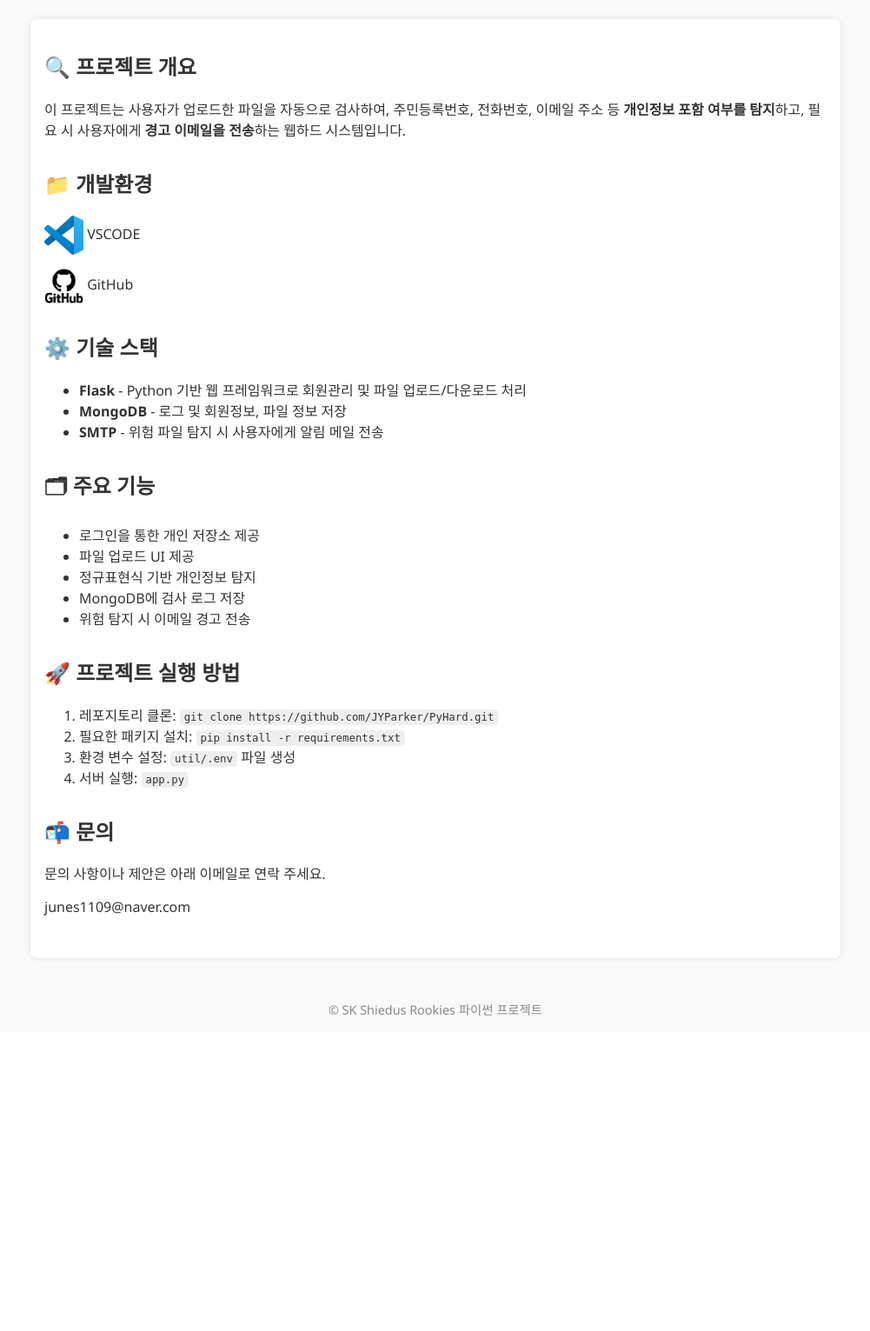
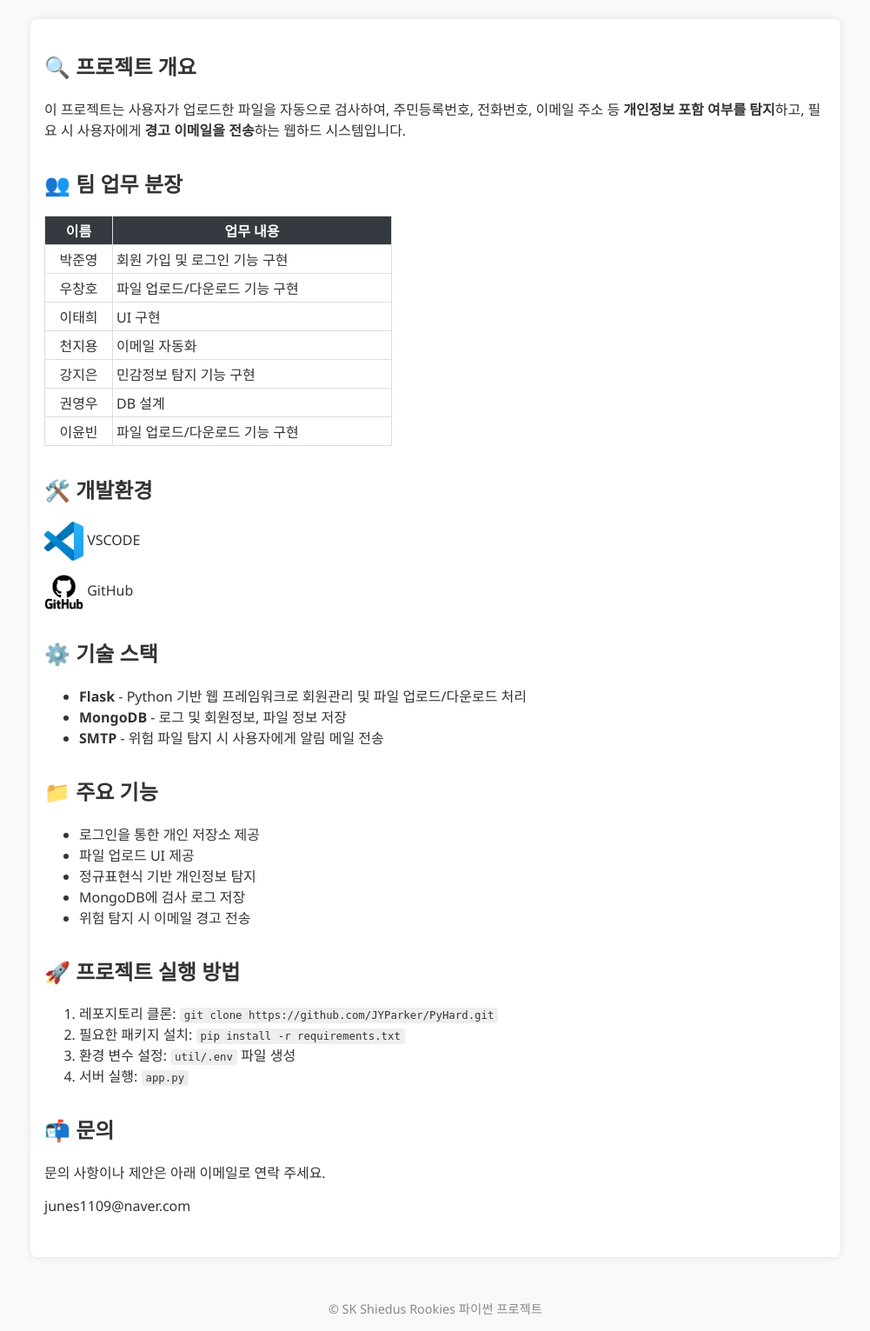
Before and after one commit to JYParker/PyHard, a Flask app: page /intro in a window 1280 px wide. Shown: the part 168-1699 px from the top of the page at 87% size, without its empty margins (139-1140 px from the left). Before the commit the page ends 1337 px from the top, so only its background shows below. Run offline with Flask 3, Linux system fonts and the light colour scheme.

Commit message:
소개 페이지 팀원 소개 반영

```diff
--- a/templates/intro.html
+++ b/templates/intro.html
@@ -65,9 +65,49 @@
             필요 시 사용자에게 <strong>경고 이메일을 전송</strong>하는 웹하드 시스템입니다.
         </p>
     </section>
-
     <section>
-        <h2>📁 개발환경 </h2>
+    <h2>👥 팀 업무 분장</h2>
+    <table style="width: 100%; border-collapse: collapse; max-width: 400px;">
+        <thead>
+            <tr style="background-color: #343a40; color: white;">
+                <th style="padding: 4px; border: 1px solid #ddd; text-align: center;">이름</th>
+                <th style="padding: 4px; border: 1px solid #ddd; text-align: center;">업무 내용</th>
+            </tr>
+        </thead>
+        <tbody>
+            <tr>
+                <td style="padding: 4px; border: 1px solid #ddd; text-align: center;">박준영</td>
+                <td style="padding: 4px; border: 1px solid #ddd;">회원 가입 및 로그인 기능 구현</td>
+            </tr>
+            <tr>
+                <td style="padding: 4px; border: 1px solid #ddd; text-align: center;">우창호</td>
+                <td style="padding: 4px; border: 1px solid #ddd;">파일 업로드/다운로드 기능 구현</td>
+            </tr>
+            <tr>
+                <td style="padding: 4px; border: 1px solid #ddd; text-align: center;">이태희</td>
+                <td style="padding: 4px; border: 1px solid #ddd;">UI 구현</td>
+            </tr>
+            <tr>
+                <td style="padding: 4px; border: 1px solid #ddd; text-align: center;">천지용</td>
+                <td style="padding: 4px; border: 1px solid #ddd;">이메일 자동화</td>
+            </tr>
+            <tr>
+                <td style="padding: 4px; border: 1px solid #ddd; text-align: center;">강지은</td>
+                <td style="padding: 4px; border: 1px solid #ddd;">민감정보 탐지 기능 구현</td>
+            </tr>
+            <tr>
+                <td style="padding: 4px; border: 1px solid #ddd; text-align: center;">권영우</td>
+                <td style="padding: 4px; border: 1px solid #ddd;">DB 설계</td>
+            </tr>
+            <tr>
+                <td style="padding: 4px; border: 1px solid #ddd; text-align: center;">이윤빈</td>
+                <td style="padding: 4px; border: 1px solid #ddd;">파일 업로드/다운로드 기능 구현</td>
+            </tr>
+        </tbody>
+    </table>
+</section>
+    <section>
+        <h2>🛠️ 개발환경 </h2>
         <p><img src="../static/vscode.jpg" alt="vscode" style="width: 45px; vertical-align: middle;">  VSCODE</p>
         <p><img src="../static/github.png" alt="github" style="width: 45px; vertical-align: middle;">  GitHub</p>
     </section>
@@ -82,7 +122,7 @@
     </section>
 
     <section>
-        <h2>🗂 주요 기능</h2>
+        <h2>📁 주요 기능</h2>
         <ul>
             <li>로그인을 통한 개인 저장소 제공</li>
             <li>파일 업로드 UI 제공</li>
```
Also changed, not shown: requirements.txt (+14 -0 lines), 1 other file.
